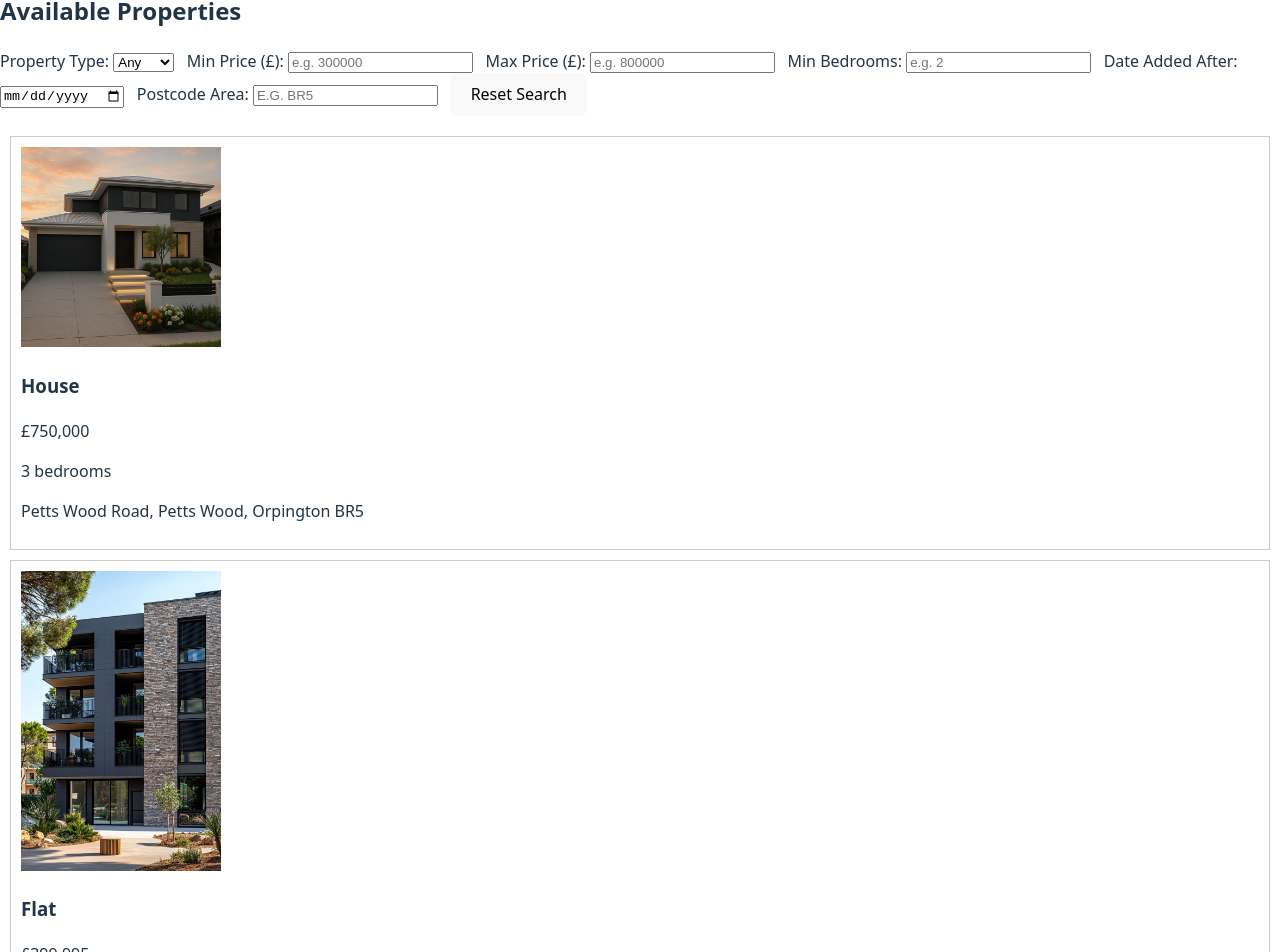
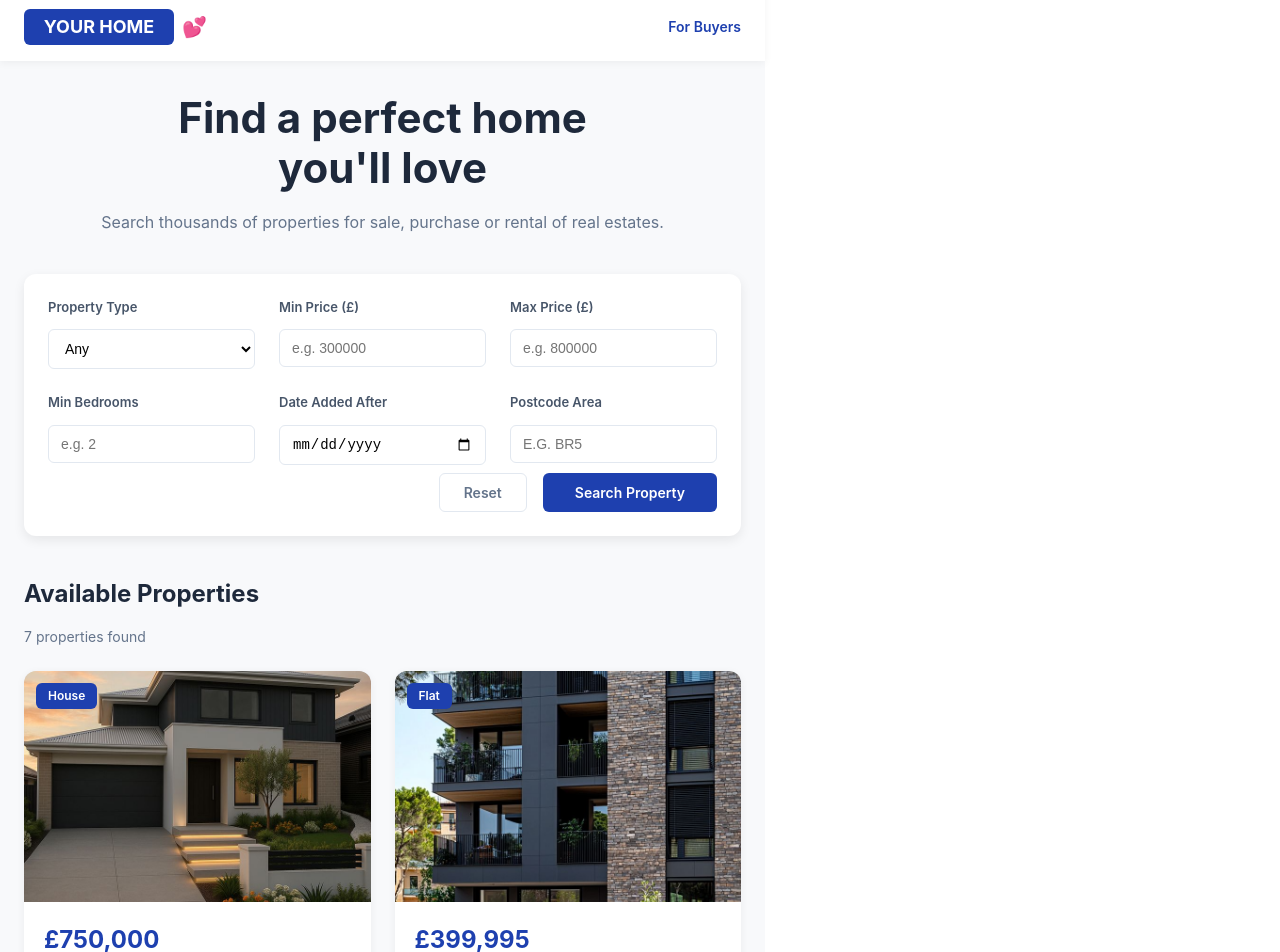
Before and after one commit to Dewmini24/estate-agent-react-app, a React (Vite) app: page / in a window 1280 px wide. Shown: the part 132-1084 px from the top of the page. Built offline with nearby package versions, Linux system fonts and the light colour scheme.

Commit message:
Improve UI layout for filters and property cards

```diff
--- a/src/pages/SearchPage.jsx
+++ b/src/pages/SearchPage.jsx
@@ -1,5 +1,6 @@
 import { useState } from "react";
 import propertiesData from "../data/properties.json";
+import "../styles/SearchPage.css";
 
 function SearchPage() {
   const [typeFilter, setTypeFilter] = useState("any");
@@ -71,111 +72,172 @@ function SearchPage() {
   });
 
   return (
-    <div>
-      <h2>Available Properties</h2>
+  <div className="search-page">
+    {/* Header */}
+    <header className="header">
+      <div className="header-container">
+        <div className="logo">
+          <div className="logo-icon">YOUR HOME</div>
+          <span className="logo-text">💕</span>
+        </div>
+        <nav className="nav">
+          <a href="#" className="nav-link active">For Buyers</a>
+        </nav>
+      </div>
+    </header>
 
-      {/* Filters */}
-      <div style={{ marginBottom: "20px" }}>
-        <label>
-          Property Type:&nbsp;
-          <select value={typeFilter} onChange={(e) => setTypeFilter(e.target.value)}>
+    {/* Hero Section */}
+    <div className="main-container">
+      <div className="hero-section">
+        <h1 className="hero-title">
+          Find a perfect home<br />you'll love
+        </h1>
+        <p className="hero-subtitle">
+          Search thousands of properties for sale, purchase or rental of real estates.
+        </p>
+      </div>
+
+      {/* Search Filters */}
+      <div className="filters-card">
+        <div className="filters-grid">
+          <div className="filter-group">
+            <label className="filter-label">Property Type</label>
+            <select
+              value={typeFilter}
+              onChange={(e) => setTypeFilter(e.target.value)}
+              className="filter-input"
+            >
               <option value="any">Any</option>
               <option value="house">House</option>
               <option value="flat">Flat</option>
             </select>
-        </label>
+          </div>
 
-        &nbsp;&nbsp;&nbsp;
-
-        <label>
-          Min Price (£):&nbsp;
+          <div className="filter-group">
+            <label className="filter-label">Min Price (£)</label>
             <input
               type="number"
               value={minPrice}
               onChange={(e) => setMinPrice(e.target.value)}
               placeholder="e.g. 300000"
+              className="filter-input"
             />
-        </label>
+          </div>
 
-        &nbsp;&nbsp;&nbsp;
-
-        <label>
-          Max Price (£):&nbsp;
+          <div className="filter-group">
+            <label className="filter-label">Max Price (£)</label>
             <input
               type="number"
               value={maxPrice}
               onChange={(e) => setMaxPrice(e.target.value)}
               placeholder="e.g. 800000"
+              className="filter-input"
             />
-        </label>
+          </div>
 
-        &nbsp;&nbsp;&nbsp;
-
-        <label>
-          Min Bedrooms:&nbsp;
+          <div className="filter-group">
+            <label className="filter-label">Min Bedrooms</label>
             <input
               type="number"
               value={minBedrooms}
               onChange={(e) => setMinBedrooms(e.target.value)}
               placeholder="e.g. 2"
               min="0"
+              className="filter-input"
             />
-        </label>
+          </div>
 
-        &nbsp;&nbsp;&nbsp;
-
-        <label>
-            Date Added After:&nbsp;
+          <div className="filter-group">
+            <label className="filter-label">Date Added After</label>
             <input
               type="date"
               value={dateAfter}
               onChange={(e) => setDateAfter(e.target.value)}
+              className="filter-input"
             />
-        </label>
+          </div>
 
-        &nbsp;&nbsp;&nbsp;
-
-        <label>
-          Postcode Area:&nbsp;
+          <div className="filter-group">
+            <label className="filter-label">Postcode Area</label>
             <input
               type="text"
               value={postcode}
               onChange={(e) => setPostcode(e.target.value)}
               placeholder="e.g. BR5"
-          style={{ textTransform: "uppercase" }}
+              className="filter-input postcode-input"
             />
-        </label>
+          </div>
+        </div>
 
-        &nbsp;&nbsp;&nbsp;
-        <button onClick={resetFilters}>
-          Reset Search
+        <div className="filters-grid">
+          <div className="filter-actions full-width">
+            <button onClick={resetFilters} className="btn-reset">
+              Reset
             </button>
+            <button className="btn-search">
+              Search Property
+            </button>
+          </div>
+        </div>
 
       </div>
 
-      {/* Property list */}
+      {/* Results Header */}
+      <div className="results-header">
+        <h2 className="results-title">Available Properties</h2>
+        <p className="results-count">
+          {filteredProperties.length} {filteredProperties.length === 1 ? 'property' : 'properties'} found
+        </p>
+      </div>
+
+      {/* Property Grid */}
+      {filteredProperties.length > 0 ? (
+        <div className="property-grid">
           {filteredProperties.map((property) => (
-        <div
-          key={property.id}
-          style={{ border: "1px solid #ccc", margin: "10px", padding: "10px" }}
-        >
+            <div key={property.id} className="property-card">
+              <div className="property-image-wrapper">
                 <img
                   src={property.picture}
                   alt={property.type}
-            style={{ width: "200px" }}
+                  className="property-image"
                 />
-          <h3>{property.type}</h3>
-          <p>£{property.price.toLocaleString()}</p>
-          <p>{property.bedrooms} bedrooms</p>
-          <p>{property.location}</p>
+                <div className="property-badge">
+                  {property.type}
+                </div>
+              </div>
+
+              <div className="property-content">
+                <div className="property-price">
+                  £{property.price.toLocaleString()}
+                </div>
+
+                <div className="property-details">
+                  <div className="property-detail">
+                    <span>🛏️ {property.bedrooms} Bedrooms</span>
+                  </div>
+                  <div className="property-detail">
+                    <span>📍 {property.location}</span>
+                  </div>
+                </div>
+
+                <button className="btn-view-details">
+                  View Details
+                </button>
+              </div>
             </div>
           ))}
-
-      {filteredProperties.length === 0 && (
-        <p>No properties match your criteria.</p>
+        </div>
+      ) : (
+        <div className="empty-state">
+          <div className="empty-icon">🏠</div>
+          <h3 className="empty-title">No properties found</h3>
+          <p className="empty-text">Try adjusting your search criteria</p>
+        </div>
       )}
     </div>
+  </div>
 );
+
 }
 
 export default SearchPage;
--- /dev/null
+++ b/src/styles/SearchPage.css
@@ -0,0 +1,358 @@
+/* General Styles */
+.search-page {
+  font-family: -apple-system, BlinkMacSystemFont, "Segoe UI", Roboto, sans-serif;
+  background-color: #f8f9fb;
+  min-height: 100vh;
+}
+
+/* Header */
+.header {
+  background-color: #ffffff;
+  padding: 16px 24px;
+  box-shadow: 0 2px 8px rgba(0, 0, 0, 0.05);
+  margin-bottom: 32px;
+}
+
+.header-container {
+  max-width: 1200px;
+  margin: 0 auto;
+  display: flex;
+  justify-content: space-between;
+  align-items: center;
+}
+
+.logo {
+  display: flex;
+  align-items: center;
+  gap: 8px;
+}
+
+.logo-icon {
+  width: 150px;
+  height: 36px;
+  background-color: #1e40af;
+  border-radius: 6px;
+  display: flex;
+  align-items: center;
+  justify-content: center;
+  color: #fff;
+  font-weight: bold;
+  font-size: 18px;
+}
+
+.logo-text {
+  font-size: 20px;
+  font-weight: 700;
+  color: #1e293b;
+}
+
+.nav {
+  display: flex;
+  gap: 24px;
+  font-size: 14px;
+}
+
+.nav-link {
+  color: #64748b;
+  text-decoration: none;
+  transition: color 0.2s;
+}
+
+.nav-link.active {
+  color: #1e40af;
+  font-weight: 600;
+}
+
+.nav-link:hover {
+  color: #1e40af;
+}
+
+/* Main Container */
+.main-container {
+  max-width: 1200px;
+  margin: 0 auto;
+  padding: 0 24px 40px;
+}
+
+/* Hero Section */
+.hero-section {
+  text-align: center;
+  margin-bottom: 40px;
+}
+
+.hero-title {
+  font-size: 42px;
+  font-weight: 700;
+  color: #1e293b;
+  margin-bottom: 12px;
+  line-height: 1.2;
+}
+
+.hero-subtitle {
+  font-size: 16px;
+  color: #64748b;
+  margin-bottom: 32px;
+}
+
+/* Filters Card */
+.filters-card {
+  background-color: #fff;
+  border-radius: 12px;
+  padding: 24px;
+  box-shadow: 0 4px 12px rgba(0, 0, 0, 0.08);
+  margin-bottom: 40px;
+}
+
+.filters-grid {
+  display: grid;
+  grid-template-columns: repeat(3, 1fr);
+  gap: 24px;
+}
+
+.filter-group {
+  display: flex;
+  flex-direction: column;
+  gap: 6px;
+}
+
+.filter-label {
+  display: block;
+  font-size: 13px;
+  font-weight: 600;
+  color: #475569;
+  margin-bottom: 6px;
+}
+
+.filter-input {
+  width: 100%;
+  padding: 10px 12px;
+  border-radius: 6px;
+  border: 1px solid #e2e8f0;
+  font-size: 14px;
+  background-color: #fff;
+  transition: border-color 0.2s;
+  box-sizing: border-box;
+}
+
+.filter-input:focus {
+  outline: none;
+  border-color: #1e40af;
+}
+
+.filter-input[type="select"],
+select.filter-input {
+  cursor: pointer;
+}
+
+.postcode-input {
+  text-transform: uppercase;
+}
+
+.filter-actions.full-width {
+  grid-column: 1 / -1;   /* 🔥 span across all columns */
+  display: flex;
+  justify-content: flex-end;
+  gap: 16px;
+  margin-top: 8px;
+}
+
+.btn-reset {
+  padding: 10px 24px;
+  border-radius: 6px;
+  border: 1px solid #e2e8f0;
+  background-color: #fff;
+  color: #64748b;
+  font-size: 14px;
+  font-weight: 600;
+  cursor: pointer;
+  transition: all 0.2s;
+}
+
+.btn-reset:hover {
+  background-color: #f8f9fb;
+  border-color: #cbd5e1;
+}
+
+.btn-search {
+  padding: 10px 32px;
+  border-radius: 6px;
+  border: none;
+  background-color: #1e40af;
+  color: #fff;
+  font-size: 14px;
+  font-weight: 600;
+  cursor: pointer;
+  transition: background-color 0.2s;
+}
+
+.btn-search:hover {
+  background-color: #1e3a8a;
+}
+
+/* Results Header */
+.results-header {
+  margin-bottom: 24px;
+}
+
+.results-title {
+  font-size: 24px;
+  font-weight: 700;
+  color: #1e293b;
+  margin-bottom: 8px;
+}
+
+.results-count {
+  font-size: 14px;
+  color: #64748b;
+}
+
+/* Property Grid */
+.property-grid {
+  display: grid;
+  grid-template-columns: repeat(auto-fill, minmax(320px, 1fr));
+  gap: 24px;
+}
+
+/* Property Card */
+.property-card {
+  background-color: #fff;
+  border-radius: 12px;
+  overflow: hidden;
+  box-shadow: 0 2px 8px rgba(0, 0, 0, 0.06);
+  transition: transform 0.2s, box-shadow 0.2s;
+  cursor: pointer;
+}
+
+.property-card:hover {
+  transform: translateY(-4px);
+  box-shadow: 0 8px 24px rgba(0, 0, 0, 0.12);
+}
+
+.property-image-wrapper {
+  position: relative;
+  padding-top: 66.67%;
+  background-color: #e2e8f0;
+}
+
+.property-image {
+  position: absolute;
+  top: 0;
+  left: 0;
+  width: 100%;
+  height: 100%;
+  object-fit: cover;
+}
+
+.property-badge {
+  position: absolute;
+  top: 12px;
+  left: 12px;
+  background-color: #1e40af;
+  color: #fff;
+  padding: 4px 12px;
+  border-radius: 6px;
+  font-size: 12px;
+  font-weight: 600;
+}
+
+.property-content {
+  padding: 20px;
+}
+
+.property-price {
+  font-size: 24px;
+  font-weight: 700;
+  color: #1e40af;
+  margin-bottom: 12px;
+}
+
+.property-details {
+  font-size: 14px;
+  color: #64748b;
+  margin-bottom: 12px;
+}
+
+.property-detail {
+  display: flex;
+  align-items: center;
+  gap: 8px;
+  margin-bottom: 6px;
+}
+
+.btn-view-details {
+  width: 100%;
+  padding: 10px;
+  border-radius: 6px;
+  border: 1px solid #e2e8f0;
+  background-color: #f8f9fb;
+  color: #1e40af;
+  font-size: 14px;
+  font-weight: 600;
+  cursor: pointer;
+  transition: all 0.2s;
+}
+
+.btn-view-details:hover {
+  background-color: #1e40af;
+  color: #fff;
+}
+
+/* Empty State */
+.empty-state {
+  text-align: center;
+  padding: 60px 20px;
+  background-color: #fff;
+  border-radius: 12px;
+}
+
+.empty-icon {
+  font-size: 48px;
+  margin-bottom: 16px;
+}
+
+.empty-title {
+  font-size: 20px;
+  font-weight: 600;
+  color: #1e293b;
+  margin-bottom: 8px;
+}
+
+.empty-text {
+  font-size: 14px;
+  color: #64748b;
+}
+
+/* Responsive Design */
+@media (max-width: 768px) {
+  .header-container {
+    flex-direction: column;
+    gap: 16px;
+  }
+
+  .nav {
+    flex-direction: column;
+    gap: 12px;
+    text-align: center;
+  }
+
+  .hero-title {
+    font-size: 32px;
+  }
+
+  .filters-grid {
+    grid-template-columns: 1fr;
+  }
+
+  .filter-actions {
+    flex-direction: column;
+  }
+
+  .btn-reset,
+  .btn-search {
+    width: 100%;
+  }
+
+  .property-grid {
+    grid-template-columns: 1fr;
+  }
+}
```
Lines whose indentation alone changed are shown as unchanged.
